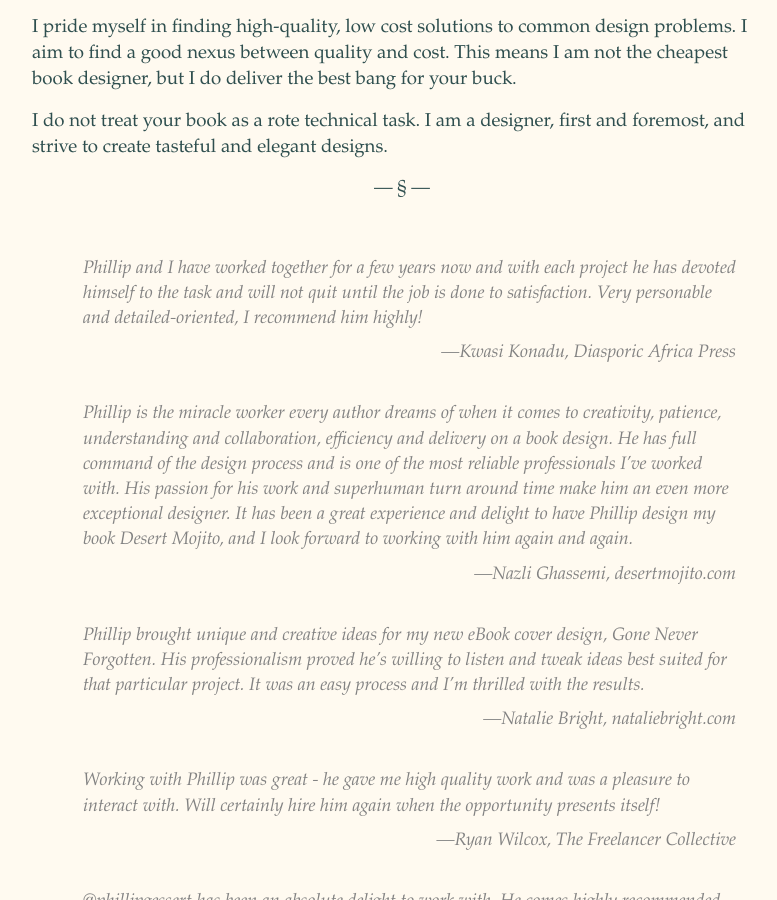
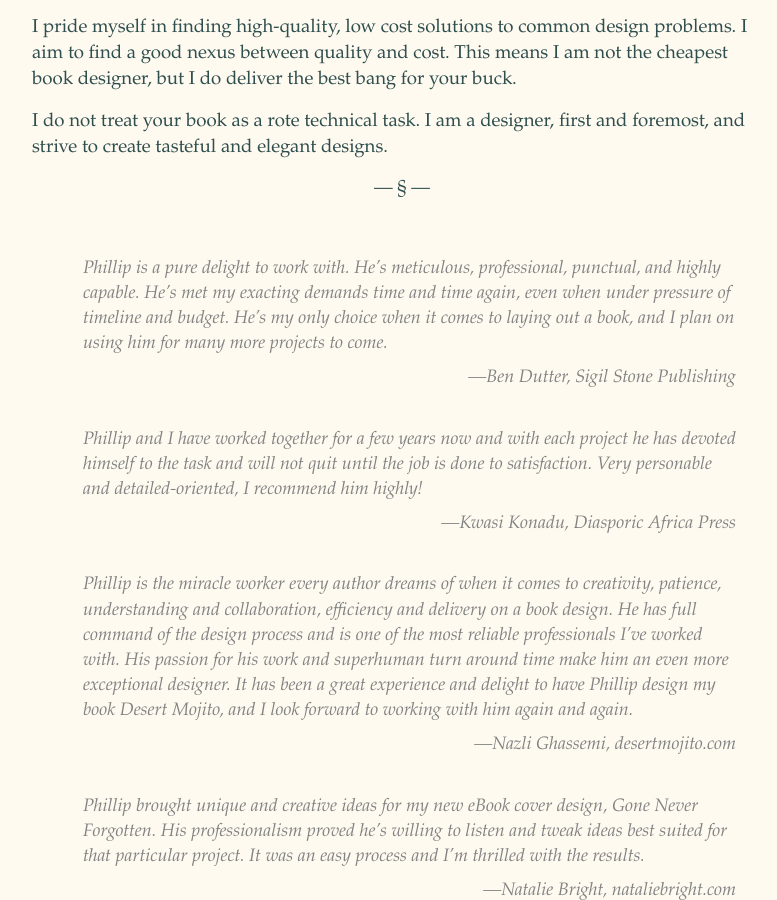
Before and after one commit to phillipgessert/phillipgessert.github.io, a Jekyll site: the page built from index.md, in a window 1280 px wide and 900 px high, scrolled down 878 px. Shown: the whole window, without its empty margins (238-1015 px from the left). Built offline with Jekyll 4.4.1, drawn with Linux system fonts in a browser that asks for light colours.

Commit message:
added bens testimonial

```diff
--- a/index.md
+++ b/index.md
@@ -21,6 +21,11 @@ I pride myself in finding high-quality, low cost solutions to common design prob
 I do not treat your book as a rote technical task. I am a designer, first and foremost, and strive to create tasteful and elegant designs.
 
 ---
+
+>Phillip is a pure delight to work with. He's meticulous, professional, punctual, and highly capable. He's met my exacting demands time and time again, even when under pressure of timeline and budget. He's my only choice when it comes to laying out a book, and I plan on using him for many more projects to come.
+>
+> Ben Dutter, Sigil Stone Publishing
+
 >Phillip and I have worked together for a few years now and with each project he has devoted himself to the task and will not quit until the job is done to satisfaction. Very personable and detailed-oriented, I recommend him highly!
 >
 > Kwasi Konadu, Diasporic Africa Press
```
